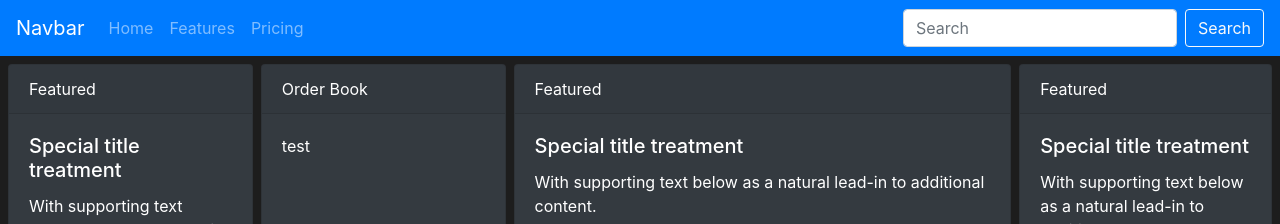
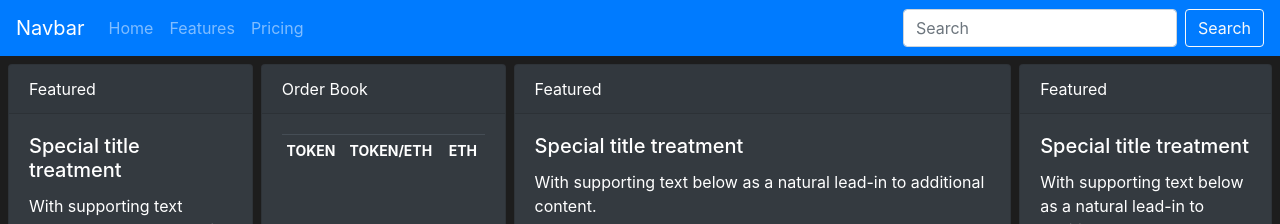
Before and after one commit to rori4/exchange-simulator, a React (Create React App) app: page / in a window 1280 px wide. Shown: the top 224 px of the page. Built offline with nearby package versions, Linux system fonts and the light colour scheme; no server answers.

Commit message:
display order book, add selectors etc.

```diff
--- a/src/App.css
+++ b/src/App.css
@@ -145,10 +145,10 @@
 	padding-left: 20px;
 }
 
-td.cancel-order {
-	cursor: pointer;
+.text-bid-order {
+	color: green;
 }
 
-tr.order-book-order {
-	cursor: pointer;
+.text-ask-order {
+	color: red;
 }
--- /dev/null
+++ b/src/common/components/CommonCard.js
@@ -0,0 +1,11 @@
+import React from "react"
+import { Card } from "react-bootstrap"
+
+export default function CommonCard({ header, children }) {
+	return (
+		<Card className="card bg-dark text-white">
+			<Card.Header>{header}</Card.Header>
+			<Card.Body>{children}</Card.Body>
+		</Card>
+	)
+}
--- a/src/features/orderBook/OrderBook.js
+++ b/src/features/orderBook/OrderBook.js
@@ -1,20 +1,47 @@
 import React, { useEffect } from "react"
-import { Card } from "react-bootstrap"
-import { useDispatch } from "react-redux"
-import { fetchOrders } from "./orderBookSlice"
+import CommonCard from "common/components/CommonCard"
+import { useDispatch, useSelector } from "react-redux"
+import { fetchOrders, selectOrderBook } from "./orderBookSlice"
 
-export default function OrderBook() {
+const renderOrder = (order, props) => {
+	return (
+		<tr key={order.orderId}>
+			<td>{(Number(order.amount) / Number(order.price)).toFixed(4)}</td>
+			<td className={`text-${order.side.toLowerCase()}-order`}>
+				{order.price}
+			</td>
+			<td>{order.amount}</td>
+		</tr>
+	)
+}
+
+const renderOrderBook = (props) => {
+	const { orderBook } = props
+	return (
+		<tbody>
+			{orderBook.BID.map((order) => renderOrder(order, props))}
+			<tr>
+				<th>TOKEN</th>
+				<th>TOKEN/ETH</th>
+				<th>ETH</th>
+			</tr>
+			{orderBook.ASK.map((order) => renderOrder(order, props))}
+		</tbody>
+	)
+}
+
+export default function OrderBook(props) {
 	const dispatch = useDispatch()
+	const orderBook = useSelector(selectOrderBook)
 	// in useEffect
 	useEffect(() => {
 		dispatch(fetchOrders())
 	}, [])
 	return (
-		<Card className="card bg-dark text-white">
-			<Card.Header>Order Book</Card.Header>
-			<Card.Body>
-				test
-			</Card.Body>
-		</Card>
+		<CommonCard header="Order Book">
+			<table className="table table-dark table-sm small">
+				{renderOrderBook({ orderBook })}
+			</table>
+		</CommonCard>
 	)
 }
--- a/src/features/orderBook/orderBookSlice.js
+++ b/src/features/orderBook/orderBookSlice.js
@@ -1,11 +1,12 @@
 import { createSlice, createAsyncThunk } from "@reduxjs/toolkit"
+import { groupBy, get } from "lodash"
+import { createSelector } from "reselect"
 import { serverApi } from "common/api"
 
 // Thunks
 export const fetchOrders = createAsyncThunk(
 	"orderBook/fetchOrders",
 	async (_, { dispatch, getState }) => {
-		console.log("here")
 		return await serverApi.fetchOrderbook().then((res) => res.json())
 	}
 )
@@ -36,7 +37,21 @@ export const orderBookSlice = createSlice({
 export const { updateOrderBook } = orderBookSlice.actions
 
 // Selectors
-export const selectCount = (state) => state.orders
+export const selectPendingOrders = (state) =>
+	state.orderBook.orders.filter((o) => o.status === "pending")
 
+export const selectOrderBook = createSelector(selectPendingOrders, (orders) => {
+	const orderBookBySide = groupBy(orders, "side")
+	const bidOrders = get(orderBookBySide, "BID", []).sort(
+		(a, b) => b.price - a.price
+	)
+	const askOrders = get(orderBookBySide, "ASK", []).sort(
+		(a, b) => b.price - a.price
+	)
+	return {
+		BID: bidOrders.slice(bidOrders.length - 10, bidOrders.length),
+		ASK: askOrders.slice(0, 10),
+	}
+})
 // Default export reducer
 export default orderBookSlice.reducer
```
